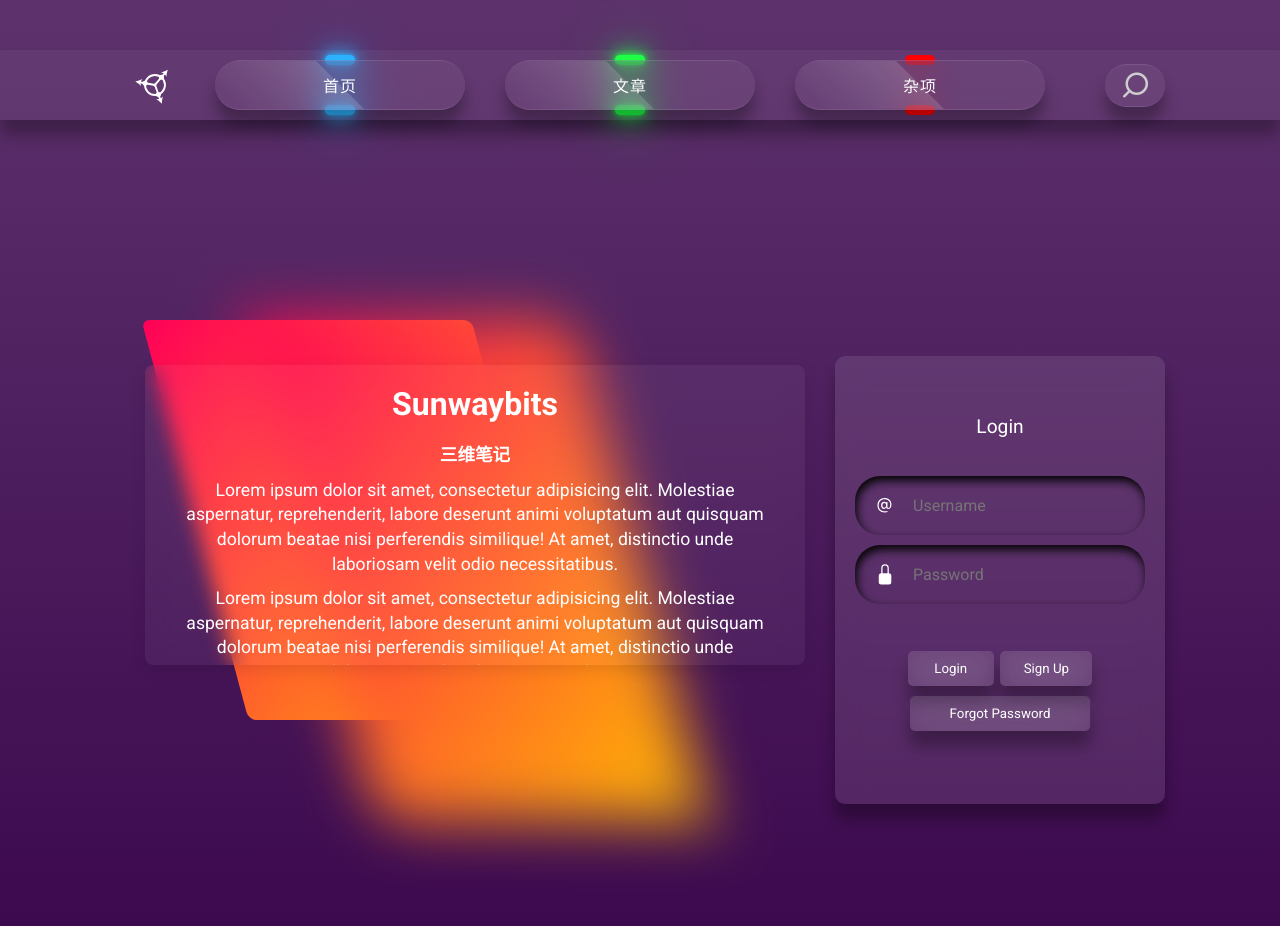
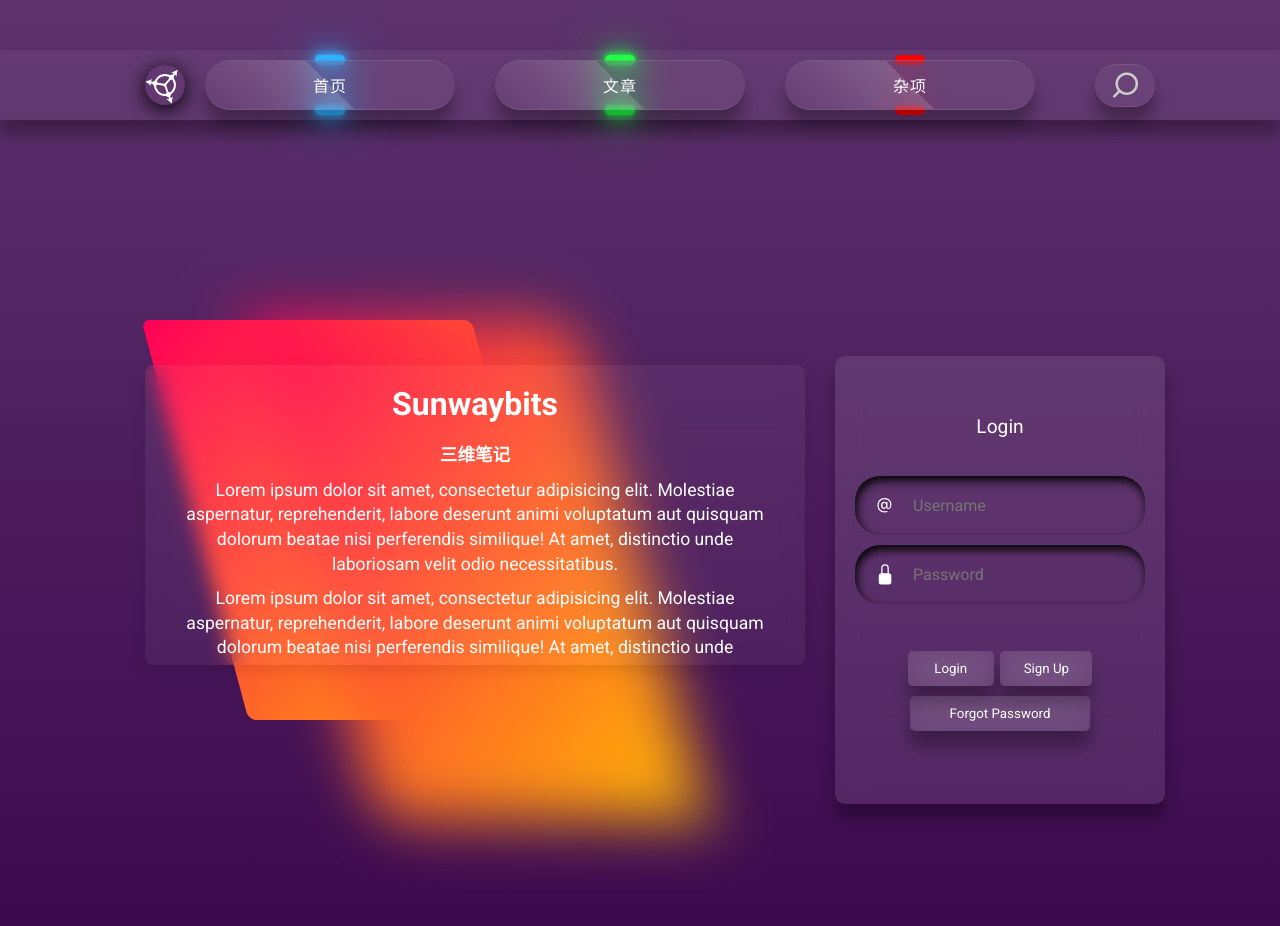
Before and after one commit to Wu-Kuan-Yee/buttons, a plain HTML site: page index.html in a window 1280 px wide. Drawn offline with nearby package versions, Linux system fonts and the light colour scheme.

Commit message:
[add] : logo-circle

```diff
--- a/index.html
+++ b/index.html
@@ -14,8 +14,10 @@
 <body>
     <header class="navbar">
         <div class="container">
-            <div class="logo">
-                <img src="./sunwaybitslogo-white.svg" alt="Logo">
+            <div class="logo-circle">
+                <div class="logo">
+                    <img src="./sunwaybitslogo-white.svg" alt="Logo">
+                </div>
             </div>
             <div class="btn"><a href="#">首页</a></div>
             <div class="btn"><a href="#">文章</a></div>
@@ -62,22 +64,6 @@
         </div>
         <div class="btn1"><button class="button3">Forgot Password</button></div>
     </form>
-
-
-
-
-
-
-
-
-
-
-
-
-
-
-
-
     </div>
 </body>
 </html>
--- a/style.css
+++ b/style.css
@@ -430,6 +430,23 @@ h1, p {
     object-fit: contain;
 }
 
+.logo-circle {
+    display: flex;
+    justify-content: center;
+    align-items: center;
+    width: 40px; /* 根据需要调整 */
+    height: 40px; /* 根据需要调整 */
+    border-radius: 50%;
+    backdrop-filter: blur(10px); /* 毛玻璃效果 */
+    box-shadow: 0 4px 20px rgba(0, 0, 0, 1); /* 阴影效果 */
+    overflow: hidden;
+}
+.logo {
+    max-width: 50%; /* 根据需要调整，确保 logo 在圈内居中 */
+    max-height: 50%; /* 根据需要调整，确保 logo 在圈内居中 */
+    margin: auto; /* 居中 logo */
+}
+
 /* 搜索框样式 */
 .input-box {
     position: relative;
```
